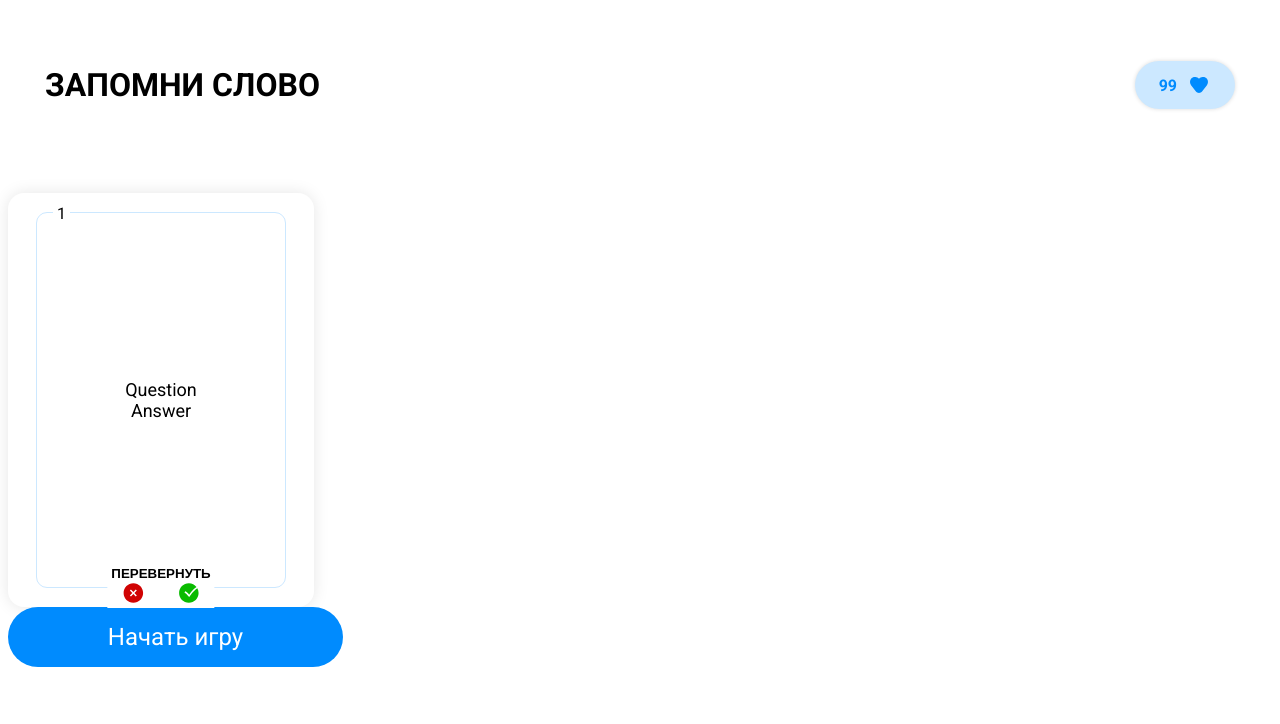
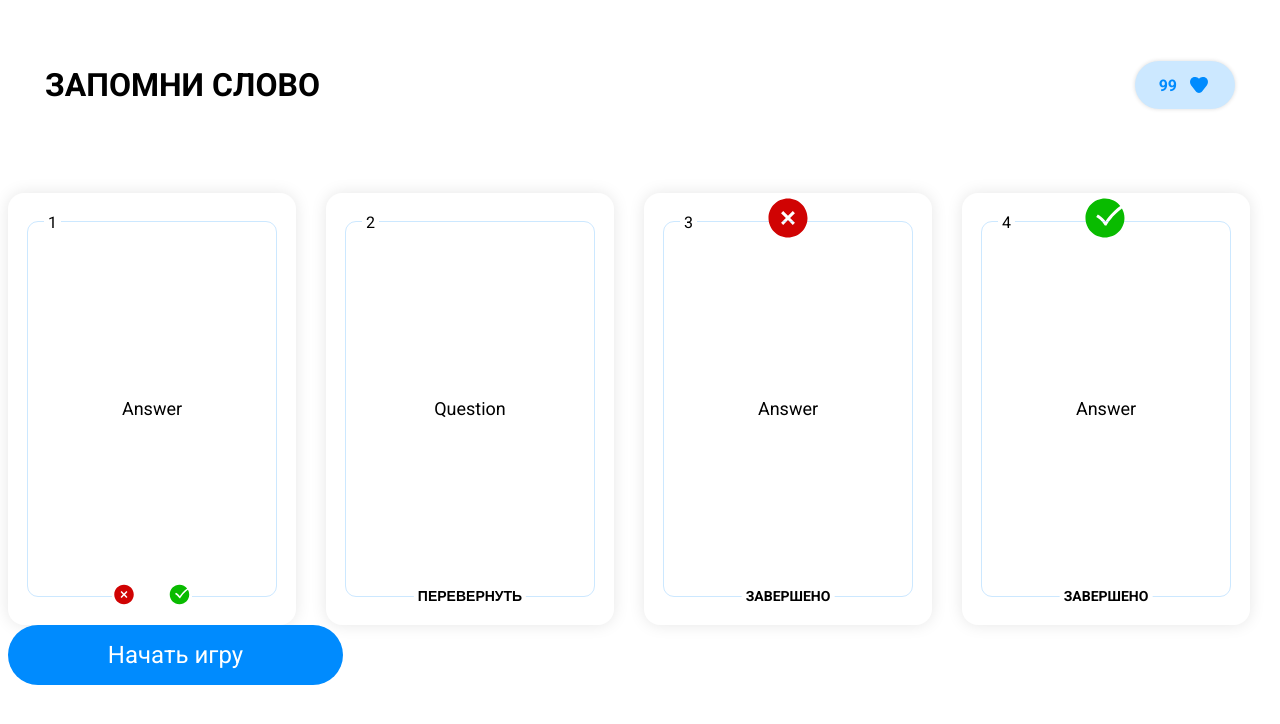
Before and after one commit to yareyareslav/purple-school-homework, a Vue app: page / in a window 1280 px wide. Shown: the top 724 px of the page. Built offline with nearby package versions, Linux system fonts and the light colour scheme.

Commit message:
feat: v-if and refs

```diff
--- a/src/App.vue
+++ b/src/App.vue
@@ -4,31 +4,69 @@ import Button from "./components/Button.vue";
 import Card from "./components/Card.vue";
 import Header from "./components/Header.vue";
 
-function turn(isAnswerShown) {
-  console.log(isAnswerShown);
+
+function turn(id) {
+  cards.value[id-1].state = "opened";
 }
 
-function changeStatus(approved) {
-  console.log(approved);
+function changeStatus(id, status) {
+  cards.value[id-1].status = status;
 }
 
-const card = ref({
+const cards = ref([
+  {
     id: 1,
     word: "Question",
     translation: "Answer",
+    state: "opened",
+    status: "pending",
+  },
+  {
+    id: 2,
+    word: "Question",
+    translation: "Answer",
     state: "closed",
+    status: "pending",
+  },
+  {
+    id: 3,
+    word: "Question",
+    translation: "Answer",
+    state: "opened",
+    status: "fail",
+  },
+  {
+    id: 4,
+    word: "Question",
+    translation: "Answer",
+    state: "opened",
     status: "success",
-});
+  }
+]);
 </script>
 
 <template>
   <Header />
+  <div class="cards">
     <Card
+      v-for="card in cards"
+      :key="card.id"
       :id="card.id"
       :question="card.word"
       :answer="card.translation"
+      :state="card.state"
+      :status="card.status"
       @turn="turn"
       @change-status="changeStatus"
     />
+  </div>
   <Button>Начать игру</Button>
 </template>
+
+<style scoped>
+.cards {
+  display: flex;
+  flex-wrap: wrap;
+  gap: 30px;
+}
+</style>
--- a/src/components/Card.vue
+++ b/src/components/Card.vue
@@ -2,40 +2,51 @@
 import ApproveIcon from "../icons/ApproveIcon.vue";
 import RejectIcon from "../icons/RejectIcon.vue";
 
-const { id, question, answer } = defineProps({
-  id: String,
+const { id, question, answer, status, state } = defineProps({
+  id: Number,
   question: String,
   answer: String,
+  status: String,
+  state: String,
 });
 // const state = ref(false);
 const emit = defineEmits(["turn", "change-status"]);
 
 function turn() {
-  emit("turn", true);
+  emit("turn", id);
 }
 
 function approve() {
-  emit("change-status", true);
+  emit("change-status", id, "success");
 }
 function reject() {
-  emit("change-status", false);
+  emit("change-status", id, "fail");
 }
+
+console.log(state, status);
 </script>
 
 <template>
   <div class="card">
     <div class="card-inner">
       <div class="id">{{ id }}</div>
-      <div class="question">{{ question }}</div>
-      <div class="answer">{{ answer }}</div>
+      <div v-show="state === 'opened'" class="status">
+        <ApproveIcon v-if="status === 'success'" />
+        <RejectIcon v-else-if="status === 'fail'" />
+      </div>
+      <div v-if="state === 'closed'" class="question">{{ question }}</div>
+      <div v-else class="answer">{{ answer }}</div>
       <div class="btns">
-        <button class="btn-turn" @click="turn">Перевернуть</button>
-        <div class="btns-status">
+        <button v-if="state === 'closed'" class="btn-turn" @click="turn">
+          Перевернуть
+        </button>
+        <div v-else-if="status === 'pending'" class="btns-status">
           <button class="btn btn-reject" @click="reject">
             <RejectIcon />
           </button>
           <button class="btn-approve" @click="approve"><ApproveIcon /></button>
         </div>
+        <div class="btn-turn" v-else>Завершено</div>
       </div>
     </div>
   </div>
@@ -52,7 +63,7 @@ function reject() {
   display: flex;
   flex-direction: column;
 
-  padding: 19px 28px;
+  padding: 28px 19px;
   background-color: var(--color-bg-card);
   box-shadow: 0px 0px 16px 0px #0000001a;
   border-radius: 16px;
@@ -61,7 +72,6 @@ function reject() {
   flex: 1;
   position: relative;
 
-  min-height: 100%;
   height: 100%;
 
   display: flex;
@@ -82,6 +92,12 @@ function reject() {
 
   background-color: var(--color-bg-card);
   padding-inline: 4px;
+}
+.status {
+  position: absolute;
+  top: 0;
+  left: 50%;
+  transform: translate(-50%, -50%) scale(2);
 }
 .question {
   font-size: 18px;
@@ -116,5 +132,6 @@ function reject() {
   padding-inline: 4px;
 
   font-weight: 700;
+  font-size: 14px;
 }
 </style>
```
Lines whose indentation alone changed are shown as unchanged.
